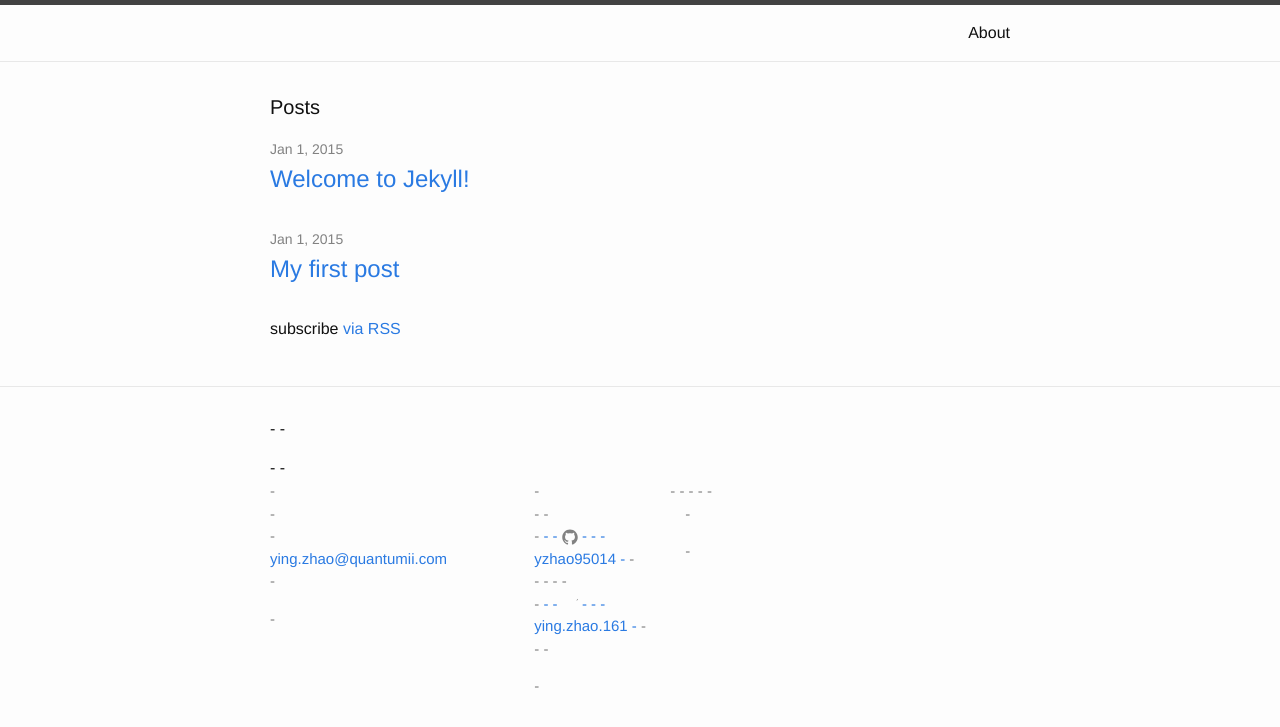
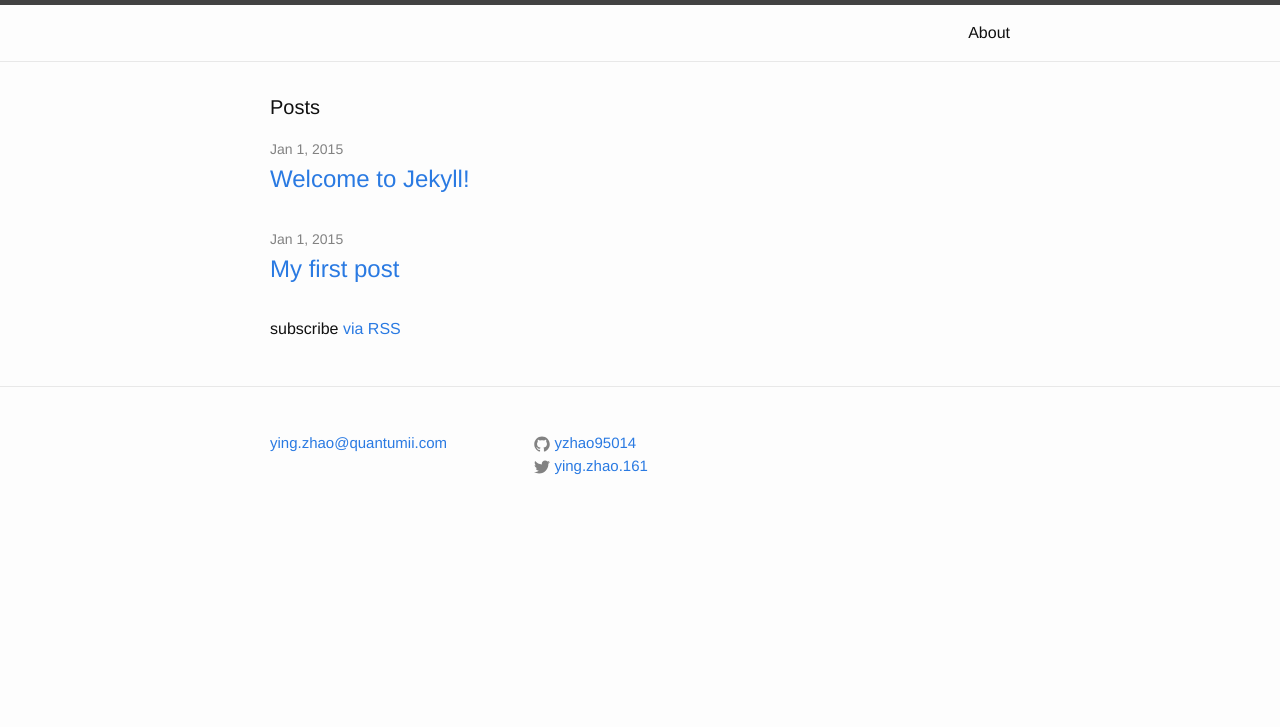
Before and after one commit to thetophu/thetophu.github.io, a Jekyll site: the page built from index.html, in a window 1280 px wide. Shown: the top 727 px of the page. Built offline with Jekyll 4.4.1, drawn with Linux system fonts in a browser that asks for light colours.

Commit message:
Update footer.html

```diff
--- a/_includes/footer.html
+++ b/_includes/footer.html
@@ -3,51 +3,51 @@
 <footer class="site-footer">
 
   <div class="wrapper">
--
--    <h2 class="footer-heading">{{ site.title }}</h2>
--
--    <div class="footer-col-wrapper">
--      <div class="footer-col  footer-col-1">
--        <ul class="contact-list">
--          <li>{{ site.title }}</li>
--          <li><a href="mailto:{{ site.email }}">{{ site.email }}</a></li>
--        </ul>
--      </div>
--
--      <div class="footer-col  footer-col-2">
--        <ul class="social-media-list">
--          {% if site.github_username %}
--          <li>
--            <a href="https://github.com/{{ site.github_username }}">
--              <span class="icon  icon--github">
--                <svg viewBox="0 0 16 16">
--                  <path fill="#828282" d="M7.999,0.431c-4.285,0-7.76,3.474-7.76,7.761 c0,3.428,2.223,6.337,5.307,7.363c0.388,0.071,0.53-0.168,0.53-0.374c0-0.184-0.007-0.672-0.01-1.32 c-2.159,0.469-2.614-1.04-2.614-1.04c-0.353-0.896-0.862-1.135-0.862-1.135c-0.705-0.481,0.053-0.472,0.053-0.472 c0.779,0.055,1.189,0.8,1.189,0.8c0.692,1.186,1.816,0.843,2.258,0.645c0.071-0.502,0.271-0.843,0.493-1.037 C4.86,11.425,3.049,10.76,3.049,7.786c0-0.847,0.302-1.54,0.799-2.082C3.768,5.507,3.501,4.718,3.924,3.65 c0,0,0.652-0.209,2.134,0.796C6.677,4.273,7.34,4.187,8,4.184c0.659,0.003,1.323,0.089,1.943,0.261 c1.482-1.004,2.132-0.796,2.132-0.796c0.423,1.068,0.157,1.857,0.077,2.054c0.497,0.542,0.798,1.235,0.798,2.082 c0,2.981-1.814,3.637-3.543,3.829c0.279,0.24,0.527,0.713,0.527,1.437c0,1.037-0.01,1.874-0.01,2.129 c0,0.208,0.14,0.449,0.534,0.373c3.081-1.028,5.302-3.935,5.302-7.362C15.76,3.906,12.285,0.431,7.999,0.431z"/>
--                </svg>
--              </span>
--
--              <span class="username">{{ site.github_username }}</span>
--            </a>
--          </li>
--          {% endif %}
--
--          {% if site.facebook_username %}
--          <li>
--            <a href="https://twitter.com/{{ facebook.twitter_username }}">
--              <span class="icon  icon--facebook">
--                <svg viewBox="0 0 16 16">
--                  <path fill="#828282" d="M15.969,3.058c-0.586,0.26-1.217,0.436-1.878,0.515c0.675-0.405,1.194-1.045,1.438-1.809
--                  c-0.632,0.375-1.332,0.647-2.076,0.793c-0.596-0.636-1.446-1.033-2.387-1.033c-1.806,0-3.27,1.464-3.27,3.27 c0,0.256,0.029,0.506,0.085,0.745C5.163,5.404,2.753,4.102,1.14,2.124C0.859,2.607,0.698,3.168,0.698,3.767 c0,1.134,0.577,2.135,1.455,2.722C1.616,6.472,1.112,6.325,0.671,6.08c0,0.014,0,0.027,0,0.041c0,1.584,1.127,2.906,2.623,3.206 C3.02,9.402,2.731,9.442,2.433,9.442c-0.211,0-0.416-0.021-0.615-0.059c0.416,1.299,1.624,2.245,3.055,2.271 c-1.119,0.877-2.529,1.4-4.061,1.4c-0.264,0-0.524-0.015-0.78-0.046c1.447,0.928,3.166,1.469,5.013,1.469 c6.015,0,9.304-4.983,9.304-9.304c0-0.142-0.003-0.283-0.009-0.423C14.976,4.29,15.531,3.714,15.969,3.058z"/>
--                </svg>
--              </span>
--
--            <span class="username">{{ site.facebook_username }}</span>
--            </a>
--          </li>
--          {% endif %}
--        </ul>
--      </div>
--
--      <div class="footer-col  footer-col-3">
--        <p class="text">{{ site.description }}</p>
--      </div>
+
+  <h2 class="footer-heading">{{ site.title }}</h2>
+
+  <div class="footer-col-wrapper">
+    <div class="footer-col  footer-col-1">
+       <ul class="contact-list">
+         <li>{{ site.title }}</li>
+         <li><a href="mailto:{{ site.email }}">{{ site.email }}</a></li>
+       </ul>
+      </div>
+
+     <div class="footer-col  footer-col-2">
+     <ul class="social-media-list">
+         {% if site.github_username %}
+         <li>
+           <a href="https://github.com/{{ site.github_username }}">
+            <span class="icon  icon--github">
+              <svg viewBox="0 0 16 16">
+                 <path fill="#828282" d="M7.999,0.431c-4.285,0-7.76,3.474-7.76,7.761 c0,3.428,2.223,6.337,5.307,7.363c0.388,0.071,0.53-0.168,0.53-0.374c0-0.184-0.007-0.672-0.01-1.32 c-2.159,0.469-2.614-1.04-2.614-1.04c-0.353-0.896-0.862-1.135-0.862-1.135c-0.705-0.481,0.053-0.472,0.053-0.472 c0.779,0.055,1.189,0.8,1.189,0.8c0.692,1.186,1.816,0.843,2.258,0.645c0.071-0.502,0.271-0.843,0.493-1.037 C4.86,11.425,3.049,10.76,3.049,7.786c0-0.847,0.302-1.54,0.799-2.082C3.768,5.507,3.501,4.718,3.924,3.65 c0,0,0.652-0.209,2.134,0.796C6.677,4.273,7.34,4.187,8,4.184c0.659,0.003,1.323,0.089,1.943,0.261 c1.482-1.004,2.132-0.796,2.132-0.796c0.423,1.068,0.157,1.857,0.077,2.054c0.497,0.542,0.798,1.235,0.798,2.082 c0,2.981-1.814,3.637-3.543,3.829c0.279,0.24,0.527,0.713,0.527,1.437c0,1.037-0.01,1.874-0.01,2.129 c0,0.208,0.14,0.449,0.534,0.373c3.081-1.028,5.302-3.935,5.302-7.362C15.76,3.906,12.285,0.431,7.999,0.431z"/>
+              </svg>
+            </span>
+
+            <span class="username">{{ site.github_username }}</span>
+          </a>
+         </li>
+         {% endif %}
+
+        {% if site.facebook_username %}
+         <li>
+         <a href="https://facebook.com/{{ site.facebook_username }}">
+            <span class="icon  icon--facebook">
+             <svg viewBox="0 0 16 16">
+              <path fill="#828282" d="M15.969,3.058c-0.586,0.26-1.217,0.436-1.878,0.515c0.675-0.405,1.194-1.045,1.438-1.809
+               c-0.632,0.375-1.332,0.647-2.076,0.793c-0.596-0.636-1.446-1.033-2.387-1.033c-1.806,0-3.27,1.464-3.27,3.27 c0,0.256,0.029,0.506,0.085,0.745C5.163,5.404,2.753,4.102,1.14,2.124C0.859,2.607,0.698,3.168,0.698,3.767 c0,1.134,0.577,2.135,1.455,2.722C1.616,6.472,1.112,6.325,0.671,6.08c0,0.014,0,0.027,0,0.041c0,1.584,1.127,2.906,2.623,3.206 C3.02,9.402,2.731,9.442,2.433,9.442c-0.211,0-0.416-0.021-0.615-0.059c0.416,1.299,1.624,2.245,3.055,2.271 c-1.119,0.877-2.529,1.4-4.061,1.4c-0.264,0-0.524-0.015-0.78-0.046c1.447,0.928,3.166,1.469,5.013,1.469 c6.015,0,9.304-4.983,9.304-9.304c0-0.142-0.003-0.283-0.009-0.423C14.976,4.29,15.531,3.714,15.969,3.058z"/>
+               </svg>
+           </span>
+
+         <span class="username">{{ site.facebook_username }}</span>
+         </a>
+         </li>
+         {% endif %}
+       </ul>
+   </div>
+
+     <div class="footer-col  footer-col-3">
+     <p class="text">{{ site.description }}</p>
+     </div>
 </footer>
```
